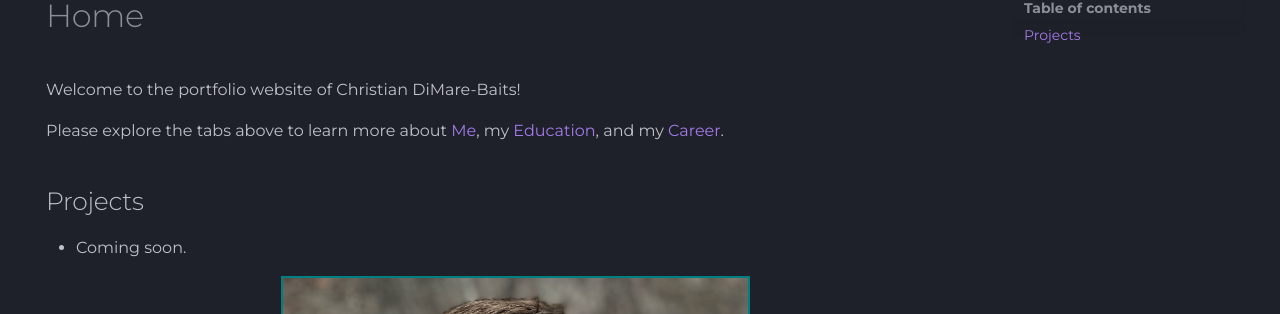
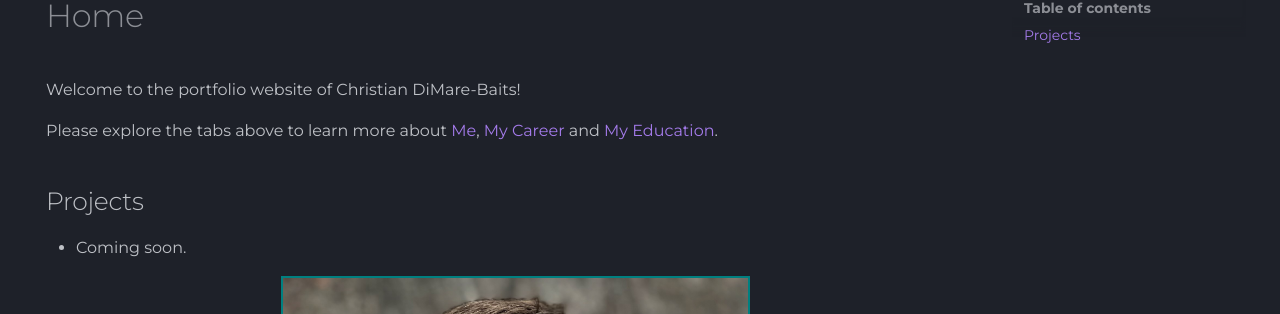
Before and after one commit to frndlytm/frndlytm.github.io, an MkDocs documentation site: the page built from docs/index.md, in a window 1280 px wide and 1260 px high. Shown: the part 151-465 px from the top of the window. Built offline with MkDocs 1.6.1 and Material for MkDocs 9.7.7, drawn with Linux system fonts in a browser that asks for light colours; some web fonts are replaced.

Commit message:
Make the links more pronounced.

```diff
--- a/docs/index.md
+++ b/docs/index.md
@@ -7,8 +7,8 @@
 
 Welcome to the portfolio website of Christian DiMare-Baits!
 
-Please explore the tabs above to learn more about [Me](about.md), my
-[Education](courses.md), and my [Career](career.md).
+Please explore the tabs above to learn more about [Me](about.md), [My Career](career.md)
+and [My Education](courses.md).
 
 ## Projects
 
```
